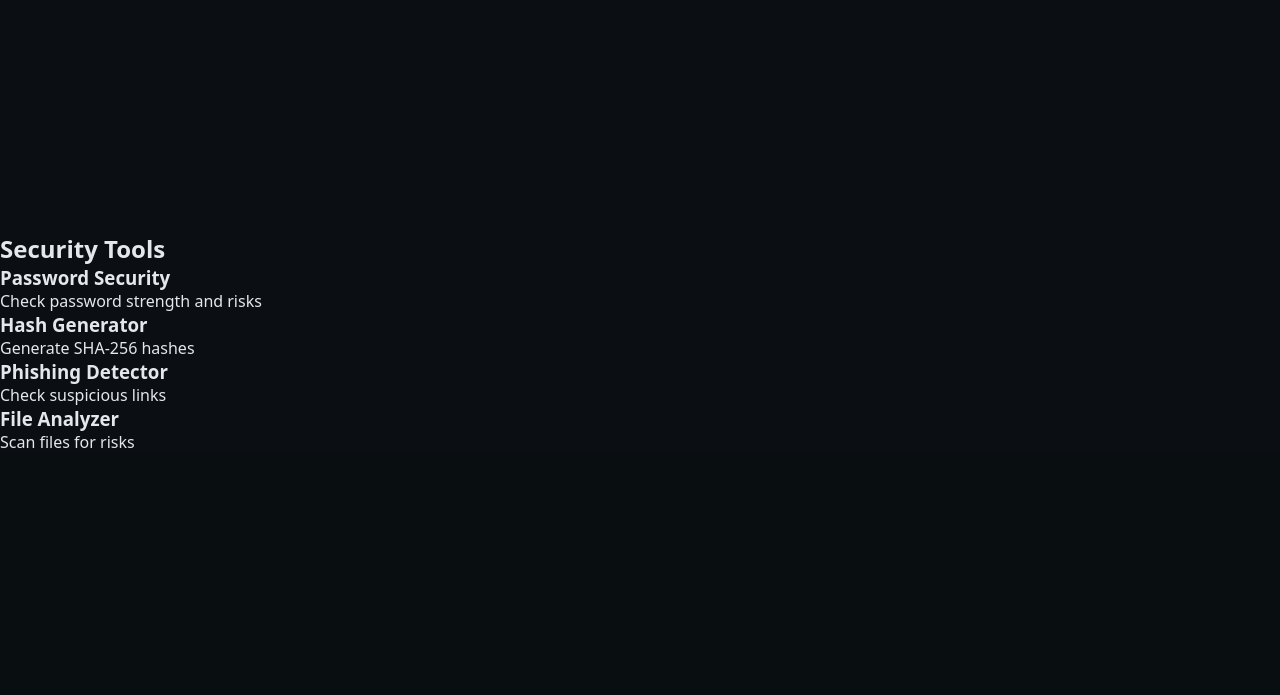
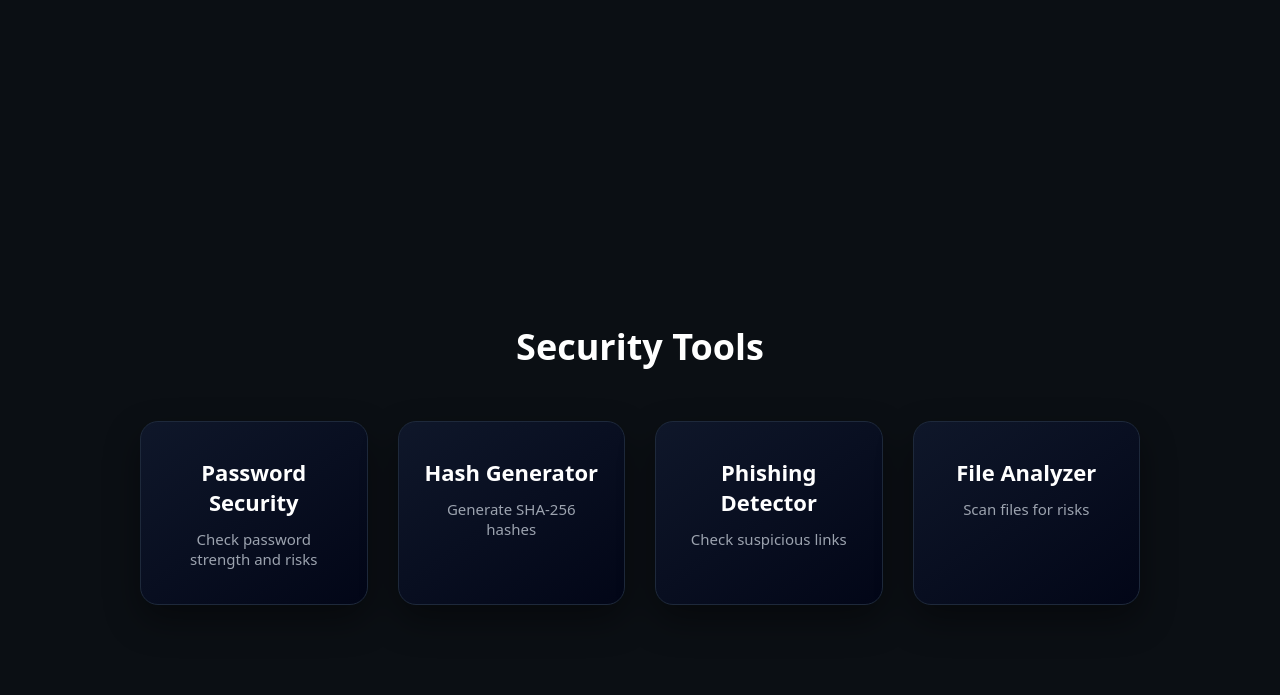
Before and after one commit to adarshx001/BlackICE, a Flask app: page / in a window 1280 px wide. Shown: the part 563-1258 px from the top of the page. Before the commit the page ends 1011 px from the top, so only its background shows below. Run offline with Flask 3, Linux system fonts and the light colour scheme.

Commit message:
Add styles for tools section and tool boxes

```diff
--- a/static/style.css
+++ b/static/style.css
@@ -556,3 +556,63 @@ button:active {
     border-radius: 6px;
     transition: width 0.3s ease;
 }
+
+.tools-section {
+  padding: 90px 20px;
+  text-align: center;
+}
+
+.tools-title {
+  font-size: 36px;
+  margin-bottom: 50px;
+  color: white;
+}
+
+.tools-grid {
+  display: grid;
+  grid-template-columns: repeat(auto-fit, minmax(220px, 1fr));
+  gap: 30px;
+  max-width: 1000px;
+  margin: auto;
+}
+
+.tool-box {
+  background: linear-gradient(145deg, #0f172a, #020617);
+  border: 1px solid #1e293b;
+  padding: 35px 25px;
+  border-radius: 18px;
+  cursor: pointer;
+  color: white;
+  transition: all 0.35s ease;
+  box-shadow: 0 15px 35px rgba(0,0,0,0.4);
+  position: relative;
+  overflow: hidden;
+}
+
+.tool-box::after {
+  content: "";
+  position: absolute;
+  inset: 0;
+  background: radial-gradient(circle at top, rgba(56,189,248,0.25), transparent);
+  opacity: 0;
+  transition: 0.3s;
+}
+
+.tool-box:hover::after {
+  opacity: 1;
+}
+
+.tool-box:hover {
+  transform: translateY(-12px) scale(1.04);
+  box-shadow: 0 25px 50px rgba(56,189,248,0.35);
+}
+
+.tool-box h3 {
+  font-size: 22px;
+  margin-bottom: 12px;
+}
+
+.tool-box p {
+  color: #9ca3af;
+  font-size: 15px;
+}
```
